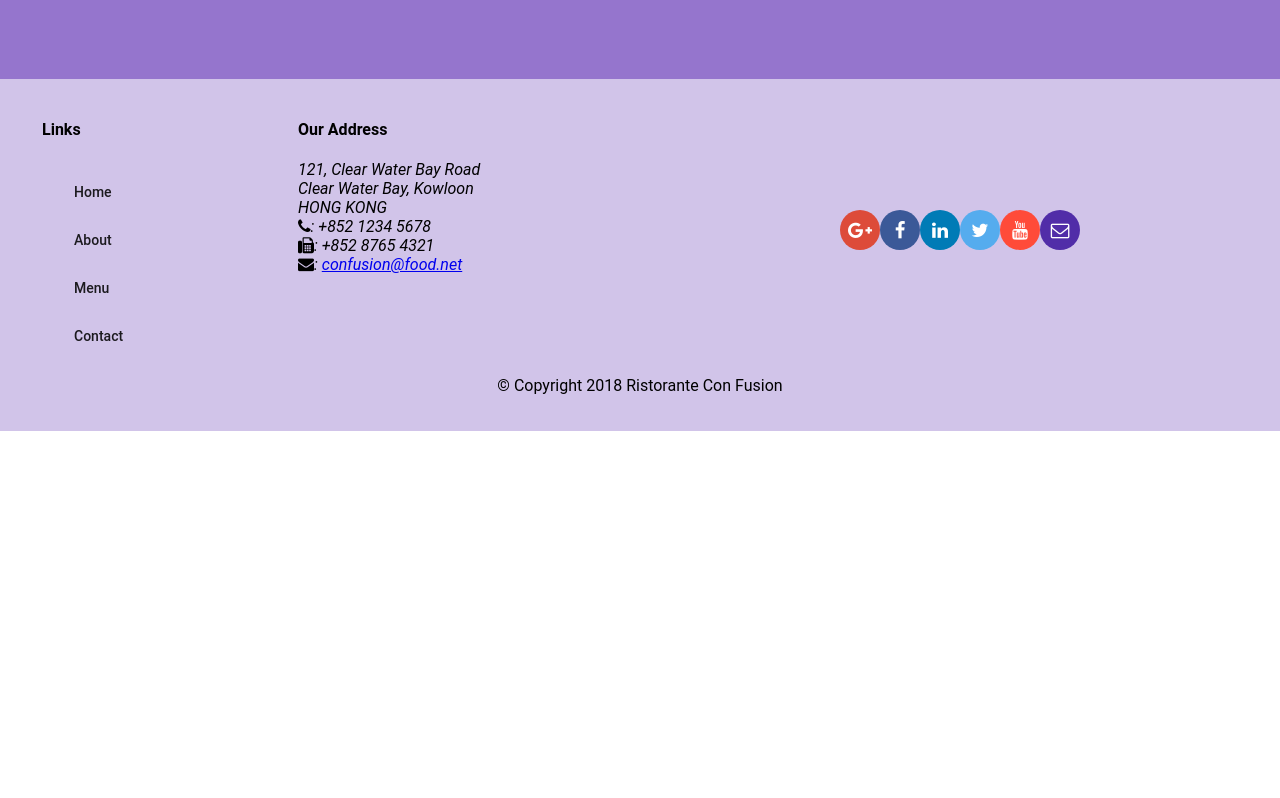
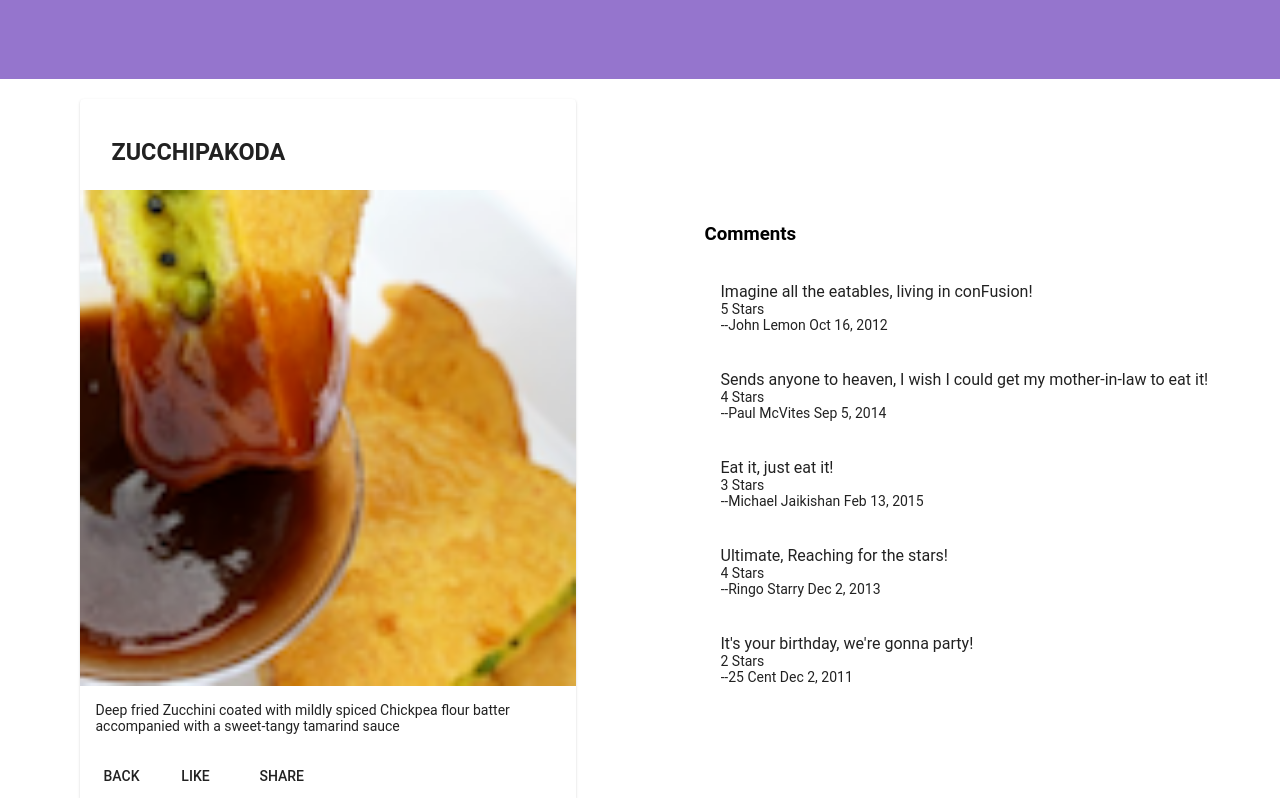
Before and after one commit to ichou32/ConFusion_Restaurant, an Angular app: page /dishdetail/1 in a window 1280 px wide. Before the commit this address led to /. Shown: the part 260-1058 px from the top of the page. Before the commit the page ends 800 px from the top, so only its background shows below. Built offline with nearby package versions, Linux system fonts and the light colour scheme.

Commit message:
single page app part 2

```diff
--- a/src/app/app-routing/routes.ts
+++ b/src/app/app-routing/routes.ts
@@ -18,5 +18,8 @@
     },
     {
         path: 'contactus',     component: ContactComponent
+    },
+    {
+        path: 'dishdetail/:id', component: DishdetailComponent
     }
 ];
--- a/src/app/dishdetail/dishdetail.component.html
+++ b/src/app/dishdetail/dishdetail.component.html
@@ -19,6 +19,7 @@
         <p>{{ dish.description }}</p>
       </mat-card-content>
       <mat-card-actions>
+        <button mat-button (click)="goBack()">BACK</button>
         <button mat-button>LIKE</button>
         <button mat-button>SHARE</button>
       </mat-card-actions>
--- a/src/app/dishdetail/dishdetail.component.ts
+++ b/src/app/dishdetail/dishdetail.component.ts
@@ -1,5 +1,10 @@
-import { Component, OnInit, Input } from "@angular/core";
+import { Component, OnInit } from "@angular/core";
+import { Params,ActivatedRoute } from "@angular/router";
+import { Location } from "@angular/common";
+
 import { Dish} from "../shared/dish"
+
+import { DishService } from "../services/dish.service";
 
 @Component({
   selector: "app-dishdetail",
@@ -7,8 +12,19 @@
   styleUrls: ["./dishdetail.component.scss"],
 })
 export class DishdetailComponent implements OnInit {
-  @Input()
+
   dish: Dish;
 
-  ngOnInit() {}
+  constructor(private dishService: DishService,
+              private rout: ActivatedRoute,
+              private location: Location){}
+
+  ngOnInit() {
+    let id = this.rout.snapshot.params['id'];
+    this.dish = this.dishService.getDish(id);
+  }
+
+  goBack(): void{
+    this.location.back();
+  }
 }
--- a/src/app/menu/menu.component.html
+++ b/src/app/menu/menu.component.html
@@ -7,7 +7,7 @@
 </div>
 <div fxFlex>
     <mat-grid-list cols="2" rowHeight="200px">
-     <mat-grid-tile *ngFor="let dish of dishes" (click)="onSelect(dish)">
+     <mat-grid-tile *ngFor="let dish of dishes" [routerLink]="['/dishdetail',dish.id]">
           <img height="200px" src={{dish.image}} alt={{dish.name}}/>
       <mat-grid-tile-footer>
           <h1 matLine>{{dish.name | uppercase}}</h1>
@@ -16,6 +16,5 @@
    </mat-grid-list>
 </div>
 
-  <app-dishdetail [dish]="selectedDish"></app-dishdetail>
 
 </div>
```
